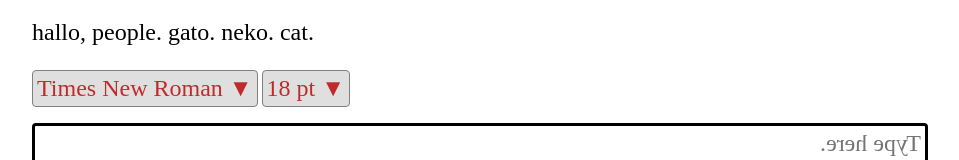
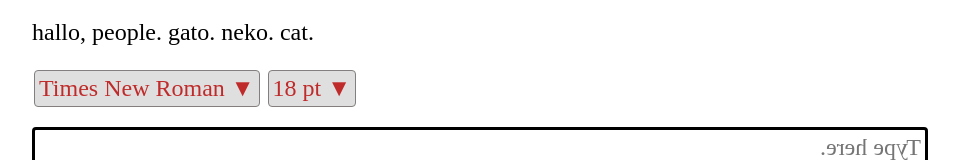
Before and after one commit to maliya241/mirror_writing_keyboard, a plain HTML site: page index.html in a window 1280 px wide. Shown: the part 189-349 px from the top of the page, without its empty margins (160-1119 px from the left). Drawn offline with Linux system fonts and the light colour scheme.

Commit message:
Update index.html

```diff
--- a/index.html
+++ b/index.html
@@ -35,7 +35,7 @@
 		<p id="introduction">hallo, people. gato. neko. cat. </p>
 		<section id="text_editor">
 			<fieldset id="font_family" class="dropdown">
-				<button type="button" id="font_dropdown_button" class="dropdown_button font_dropdown_element"><legend>Font &#9660;</legend></button>
+				<legend><button type="button" id="font_dropdown_button" class="dropdown_button font_dropdown_element">Font &#9660;</button></legend>
 				<div id="font_dropdown" class="dropdown_content">
 					<div class="dropdown_element">
 						<input type="radio" id="arial_font" class="input_radio_button font_dropdown_element" name="font_selection" value="arial" onchange="change_font_family(this)">
@@ -84,7 +84,7 @@
 				</div>
 			</fieldset>
 			<fieldset id="font_size" class="dropdown">
-				<button type="button" id="font_size_dropdown_button" class="dropdown_button font_size_dropdown_element"><legend>Font Size &#9660;</legend></button>
+				<legend><button type="button" id="font_size_dropdown_button" class="dropdown_button font_size_dropdown_element">Font Size &#9660;</button></legend>
 				<div id="font_size_dropdown" class="dropdown_content">
 					<div class="dropdown_element">
 						<input type="radio" id="eight_font_size" class="input_radio_button font_size_dropdown_element" name="font_size_selection" value="eight" onchange="change_font_size(this)">
```
